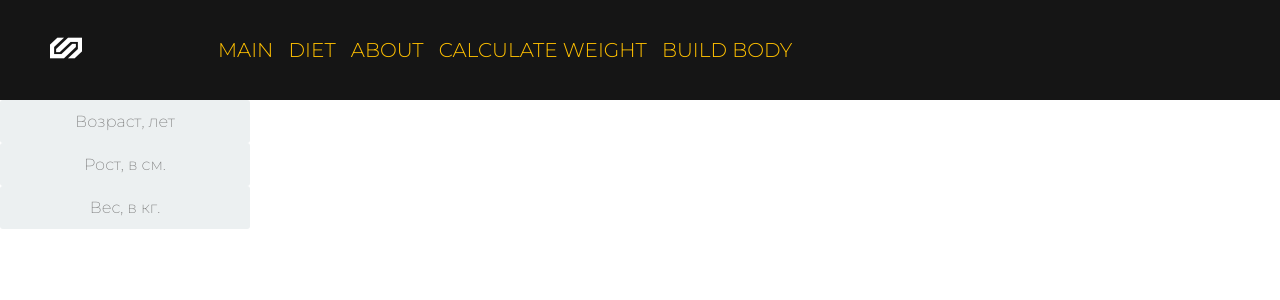
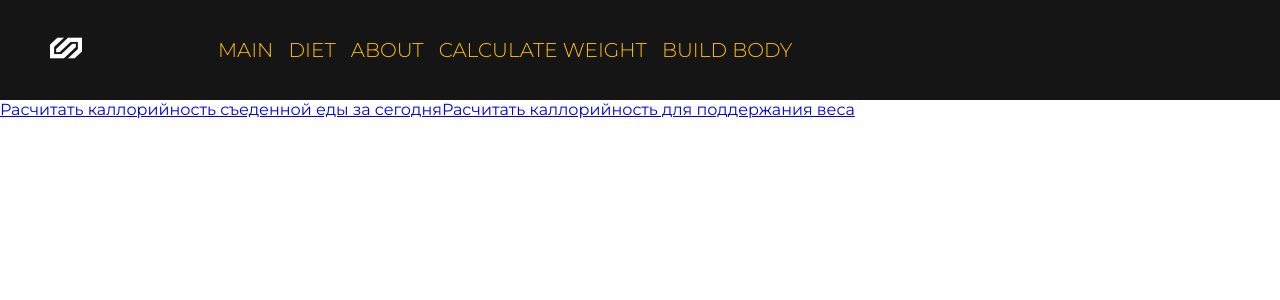
Before and after one commit to SulimanVu/Health-Front, a React (Create React App) app: page /calc in a window 1280 px wide. Shown: the top 300 px of the page. Built offline with nearby package versions, Linux system fonts and the light colour scheme.

Commit message:
Добавил разные пути для вкладки calculate weight

```diff
--- a/src/App.jsx
+++ b/src/App.jsx
@@ -10,6 +10,8 @@ import Main from "./pages/MainPage/Main";
 import SignIn from "./pages/Auth/Signin";
 import SignUp from "./pages/Auth/Signup";
 import Calc from "./pages/Calc/Calc";
+import CalcOnDay from "./pages/Calc/CalcOnDay/CalcOnDay";
+import CalcWeight from "./pages/Calc/CalcWeight/CalcWeight";
 
 export const App = () => {
   return (
@@ -19,9 +21,13 @@ export const App = () => {
         <Route path="/signin" element={<SignIn />} />
         <Route path="/signup" element={<SignUp />} />
         <Route path="/" element={<Main />} />
-        <Route path="/calc" element={<Calc />} />
+        <Route path="/calc" element={<Calc />}>
+        <Route index element={<Calc />} />
+          <Route path="calconday" element={<CalcOnDay />} />
+          <Route path="calcweight" element={<CalcWeight />} />
+        </Route>
         <Route path="/about" element={<About />} />
-        <Route path="/body" element={<Body/>}>
+        <Route path="/body" element={<Body />}>
           <Route index element={<Body />} />
           <Route path="boy" element={<BoyBody />} />
           <Route path="girl" element={<GirlBody />} />
--- a/src/components/Body/Body.jsx
+++ b/src/components/Body/Body.jsx
@@ -8,11 +8,9 @@ const Body = () => {
 
   return (
     <div className={styles.main}>
-      <div className={styles.sviper}>
-        <Link to={"/body/boy"}>male</Link>
+        <Link to={"/body/boy"}>male</Link><br/>
         <Link to={"girl"}>female</Link>
         <Outlet />
-      </div>
     </div>
   );
 };
--- a/src/components/Header/Header.jsx
+++ b/src/components/Header/Header.jsx
@@ -1,5 +1,5 @@
 import React from "react";
-import styles from "./Header.module.scss";
+import styles from "./header.module.scss";
 import logo from "../../public/logo.png";
 import { Link } from "react-router-dom";
 
--- a/src/pages/Calc/Calc.jsx
+++ b/src/pages/Calc/Calc.jsx
@@ -1,20 +1,16 @@
-import React from 'react';
-import style from './Calc.module.scss'
+import React from "react";
+import style from "./Calc.module.scss";
+import { Link } from "react-router-dom";
 
 const Calc = () => {
-    return (
-        <div className={style.marg}>
-            <div>
-                <input placeholder='Возраст, лет' />
-            </div>
-            <div>
-                <input placeholder='Рост, в см.' />
-            </div>
-            <div>
-                <input placeholder='Вес, в кг.' />
-            </div>
+  return (
+      <div>
+        <div>
+          <Link to={'calconday'}>Расчитать каллорийность съеденной еды за сегодня</Link>
+          <Link to={'calcweight'}>Расчитать каллорийность для поддержания веса</Link>
         </div>
-    );
+      </div>
+  );
 };
 
 export default Calc;
--- /dev/null
+++ b/src/pages/Calc/CalcOnDay/CalcOnDay.jsx
@@ -0,0 +1,12 @@
+import React from 'react';
+import styles from './calcOnDay.module.scss'
+
+const CalcOnDay = () => {
+    return (
+        <div>
+
+        </div>
+    );
+};
+
+export default CalcOnDay;
--- /dev/null
+++ b/src/pages/Calc/CalcWeight/CalcWeight.jsx
@@ -0,0 +1,20 @@
+import React from "react";
+import style from './calcWeight.module.scss'
+
+const CalcWeight = () => {
+  return (
+      <div className={style.marg}>
+        <div>
+          <input placeholder="Возраст, лет" />
+        </div>
+        <div>
+          <input placeholder="Рост, в см." />
+        </div>
+        <div>
+          <input placeholder="Вес, в кг." />
+        </div>
+      </div>
+  );
+};
+
+export default CalcWeight;
```
Also changed, not shown: src/pages/Calc/CalcOnDay/calcOnDay.module.scss (added), src/pages/Calc/CalcWeight/calcWeight.module.scss (added).
